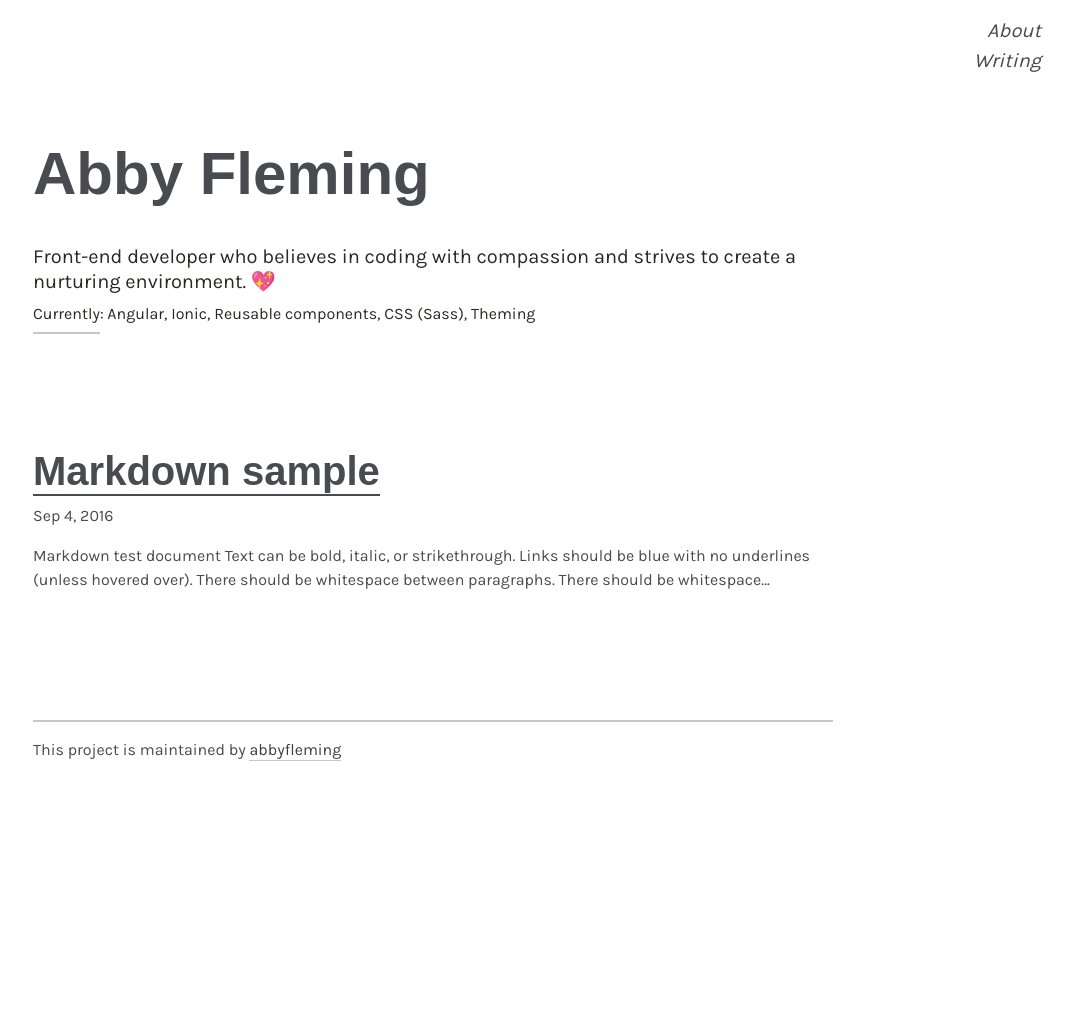
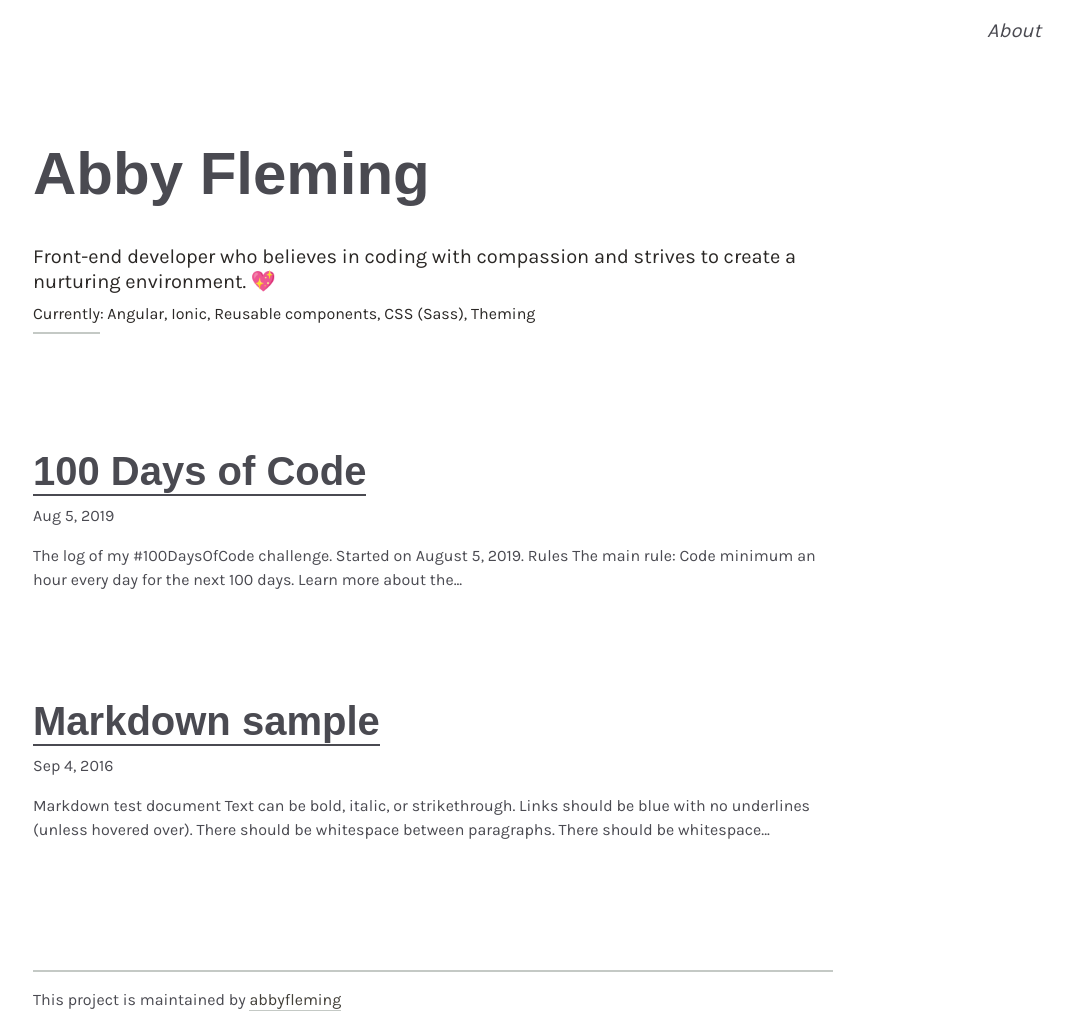
Before and after one commit to abbyfleming/abbyfleming.github.io, a Jekyll site: the page built from index.html, in a window 1280 px wide. Shown: the whole page, without its empty margins (207-1280 px from the left). Built offline with Jekyll 4.4.1, drawn with Linux system fonts in a browser that asks for light colours; some web fonts are replaced; before the commit the page ends 900 px from its top, so only the background shows below that.

Commit message:
layout changes

```diff
--- a/_layouts/category-post.html
+++ b/_layouts/category-post.html
@@ -3,8 +3,8 @@ layout: default
 ---
 
 <article class="container mx-auto px-2" itemscope itemtype="http://schema.org/BlogPosting">
-  <div class="mt-4 mb-2 clearfix header-text">
-    <h1 class="h0 inline-block py-2 mt-4 header-title">{{ page.title }}</h1>
+  <div class="mt-4 clearfix header-text">
+    <h1 class="h0 inline-block mt-4 header-title">{{ page.title }}</h1>
     <div class="clearfix mb-2 py-1">
       <p class="h4 lh-condensed"><time datetime="{{ page.date | date_to_xmlschema }}" itemprop="datePublished">{{ page.date | date: "%b %-d, %Y" }}</time></p>
       <div class="col-1 sm-width-full border-top-thick">
--- /dev/null
+++ b/_posts/2019-08-05-100-days-of-code.md
@@ -0,0 +1,21 @@
+---
+layout: post
+title:  "100 Days of Code"
+date:   2019-08-05
+---
+
+The log of my #100DaysOfCode challenge. Started on August 5, 2019.
+
+## Rules
+The main rule: Code minimum an hour every day for the next 100 days.
+
+Learn more about the main rules, as well as some other considerations.
+* Code for minimum an hour a day
+* Tweet your progress daily with the hashtag: #100DaysOfCode
+* Each day, reach out to at least two people on Twitter who are also doing the challenge
+
+## Log
+* Day 001:
+  * 22/22 lessons completed from Free Code Camp's [Applied Accessibility Challenges](https://learn.freecodecamp.org/responsive-web-design/applied-accessibility)
+  * 8/18 lessons completed from Free Code Camp's [Object Oriented Programming Challenges](https://learn.freecodecamp.org/javascript-algorithms-and-data-structures/object-oriented-programming)
+  * Thoughts: It's easy to get caught up in frameworks and forget the importance of semantic HTML. I'm looking forward to diving into HTML5 tags a bit more and improve accessibility.
```
Also changed, not shown: about.md (+1 -1 lines), writing.html (deleted, +0 -21 lines), 1 other file.
